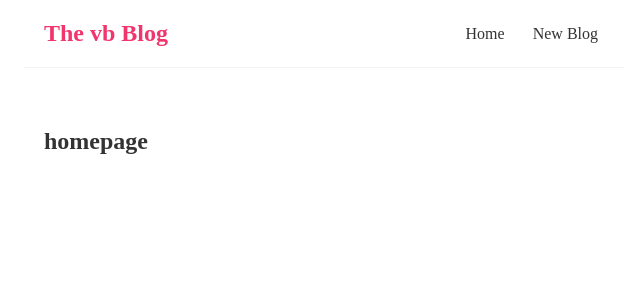
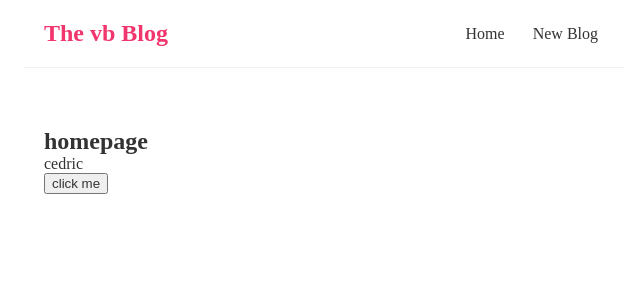
Before and after one commit to Cedric921/react_blog, a React (Create React App) app: page / in a window 1280 px wide. Shown: the top 300 px of the page, without its empty margins (316-956 px from the left). Built offline with nearby package versions, Linux system fonts and the light colour scheme.

Commit message:
feat: add useState to change name dynamic

```diff
--- a/src/components/Home.jsx
+++ b/src/components/Home.jsx
@@ -1,11 +1,18 @@
-import React from 'react'
+import React, { useState } from 'react';
 
-const home = () => {
-  return (
-      <div className="home">
-          <h2>homepage</h2>
-    </div>
-  )
-}
+const Home = () => {
+	const [name, setName] = useState('cedric');
+	const handleClick = () => {
+		setName('vb');
+	};
 
-export default home
+	return (
+		<div className='home'>
+      <h2>homepage</h2>
+      <p>{name}</p>
+			<button onClick={handleClick}>click me</button>
+		</div>
+	);
+};
+
+export default Home;
```
